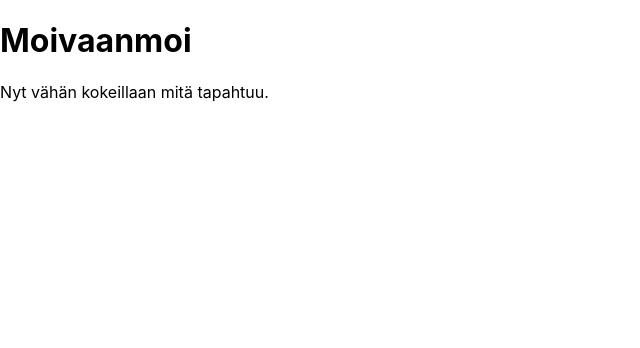
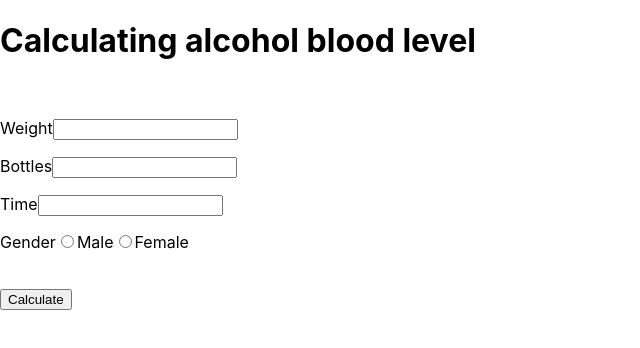
Before and after one commit to ToniJukkola/alcometer_teht1, a React (Create React App) app: page / in a window 1280 px wide. Shown: the top 348 px of the page, without its empty margins (0-640 px from the left). Built offline with nearby package versions, Linux system fonts and the light colour scheme.

Commit message:
Peruselementit tehty

```diff
--- a/src/App.js
+++ b/src/App.js
@@ -4,8 +4,27 @@ import './App.css';
 function App() {
   return (
     <div>
-   <h1>Moivaanmoi</h1>
-   <p>Nyt vähän kokeillaan mitä tapahtuu.</p>
+   <h1>Calculating alcohol blood level</h1>
+   <br></br>
+   <p>Weight
+     <input type="number">
+     </input>
+     </p>
+     <p>Bottles
+       <input type="number">
+     </input>
+     </p>
+     <p>Time
+       <input type="number">
+     </input>
+     </p>
+     <p>Gender
+       <input type="radio">
+     </input>Male
+     <input type="radio">
+     </input>Female</p>
+     <br></br>
+     <button>Calculate</button>
    </div>
   );
 }
```
